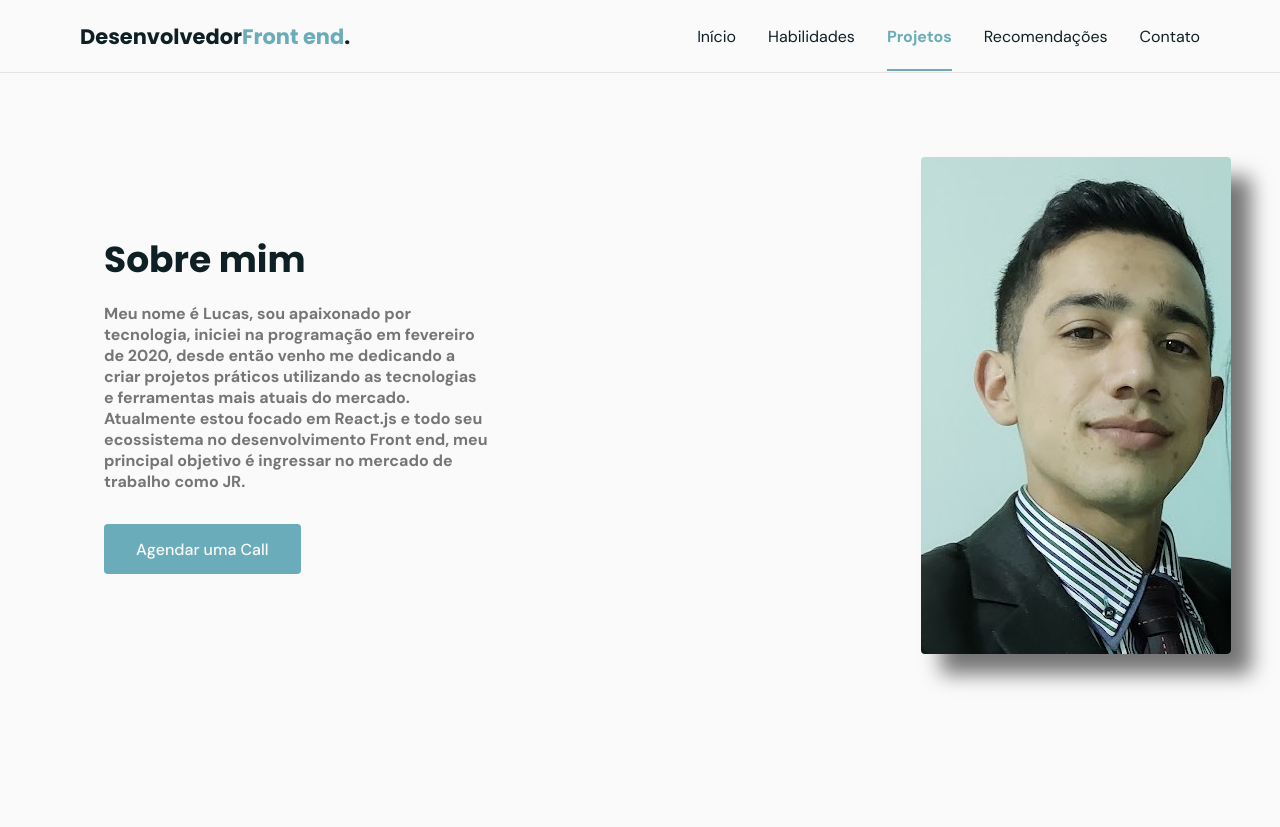
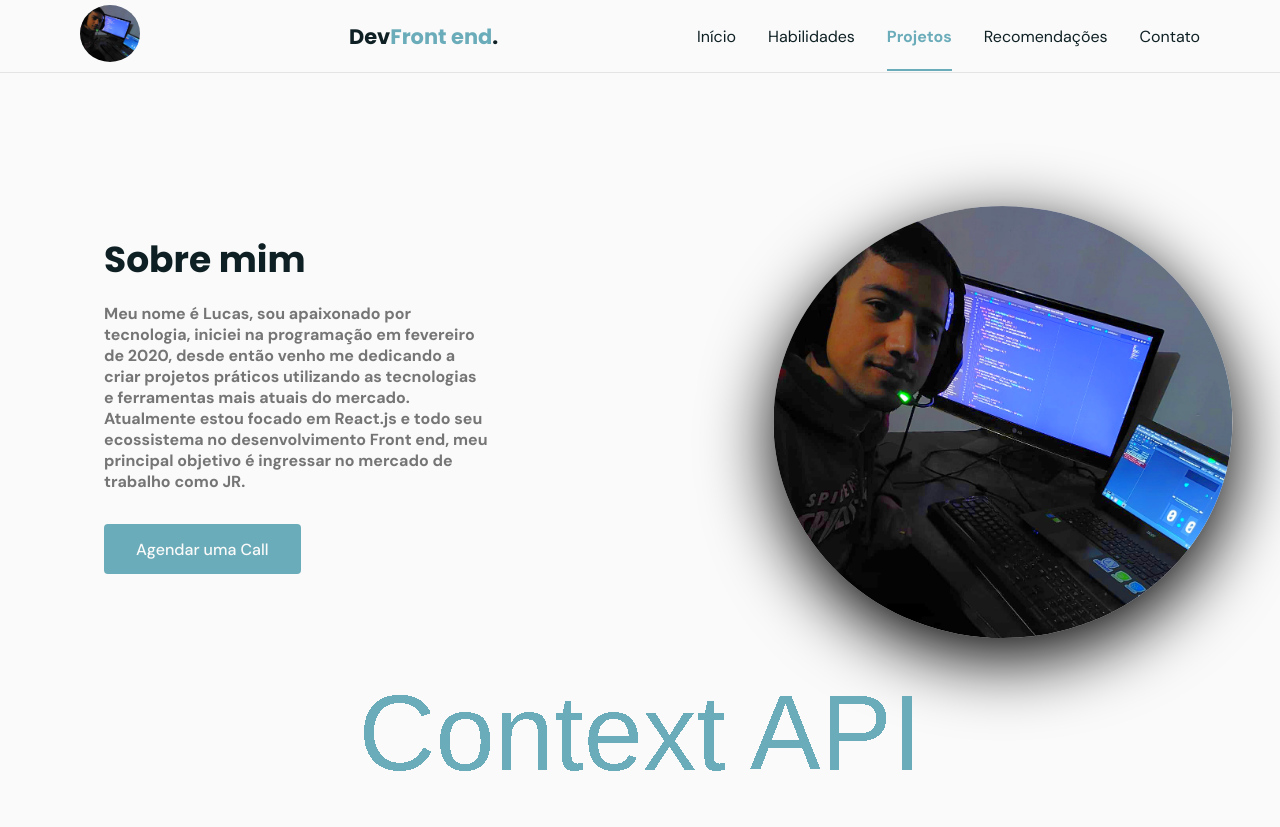
Before and after one commit to lucasrodrigues03/My-portfolio, a plain HTML site: page index.html in a window 1280 px wide. Shown: the top 827 px of the page. Drawn offline with nearby package versions, Linux system fonts and the light colour scheme; files whose address does not match are found by name.

Commit message:
modified-home

```diff
--- a/index.html
+++ b/index.html
@@ -4,7 +4,8 @@
     <!-- PAGE INFO -->
     <meta charset="UTF-8" />
     <meta name="viewport" content="width=device-width, initial-scale=1.0" />
-    <title>Meu portifólio</title>
+    <link rel="icon" type="image/x-icon" href="/assets/Images/hacker.png" />
+    <title>Portifólio Lucas Rodrigues</title>
 
     <!-- Icones -->
     <link rel="stylesheet" href="assets/fonts/style.css" />
@@ -28,7 +29,12 @@
   <body>
     <header id="header">
       <nav class="container">
-        <a class="logo" href="#">Desenvolvedor<span>Front end</span>.</a>
+        <a
+          href="https://www.linkedin.com/in/lucas-rodrigues-988758208/"
+          target="_blank"
+          ><img src="./assets/Images/avatar.png" alt=""
+        /></a>
+        <a class="logo" href="#">Dev<span>Front end</span>.</a>
         <!-- menu -->
         <div class="menu">
           <ul class="grid">
@@ -39,6 +45,7 @@
             <li><a class="title" href="#contact">Contato</a></li>
           </ul>
         </div>
+
         <!-- /menu -->
         <div class="toggle icon-menu"></div>
         <div class="toggle icon-close"></div>
@@ -50,8 +57,9 @@
       <section class="section" id="home">
         <div class="container grid">
           <div class="image">
-            <img class="avatar" src="assets/Images/Avatar.jpg" alt="" />
+            <img class="avatar" src="assets/Images/avatar.png" alt="" />
           </div>
+
           <div class="text">
             <h2 class="title">Sobre mim</h2>
             <p>
@@ -69,6 +77,26 @@
               >Agendar uma Call</a
             >
           </div>
+        </div>
+        <div id="container">
+          <span id="text1"></span>
+          <span id="text2"></span>
+        </div>
+        <div class="animation">
+          <svg id="filters">
+            <defs>
+              <filter id="threshold">
+                <feColorMatrix
+                  in="SourceGraphic"
+                  type="matrix"
+                  values="1 0 0 0 0
+                        0 1 0 0 0
+                        0 0 1 0 0
+                        0 0 0 255 -140"
+                />
+              </filter>
+            </defs>
+          </svg>
         </div>
       </section>
 
--- a/script.js
+++ b/script.js
@@ -1,64 +1,64 @@
 /*  Abre e fecha o menu quando clicar no icone HAMBURGER*/
 
-const nav = document.querySelector('#header nav')
-const toggle = document.querySelectorAll('nav .toggle')
+const nav = document.querySelector("#header nav");
+const toggle = document.querySelectorAll("nav .toggle");
 
 for (const element of toggle) {
-  element.addEventListener('click', function () {
-    nav.classList.toggle('show')
-  })
+  element.addEventListener("click", function () {
+    nav.classList.toggle("show");
+  });
 }
 /*quando clicar em um item do menu , esconder o menu */
 
-const links = document.querySelectorAll('nav ul li a')
+const links = document.querySelectorAll("nav ul li a");
 
 for (const link of links) {
-  link.addEventListener('click', function () {
-    nav.classList.remove('show')
-  })
+  link.addEventListener("click", function () {
+    nav.classList.remove("show");
+  });
 }
 
 /* mudar o header da página quando der scroll */
 
-const header = document.querySelector('#header')
-const navHeight = header.offsetHeight
+const header = document.querySelector("#header");
+const navHeight = header.offsetHeight;
 function changeHeaderWhenScroll() {
   if (window.scrollY >= navHeight) {
     // scroll é maior que a altura do header
-    header.classList.add('scroll')
+    header.classList.add("scroll");
   } else {
     // menor que a altura do header
-    header.classList.remove('scroll')
+    header.classList.remove("scroll");
   }
 }
 
 /* Testimonials carousel slider swiper */
 
-const swiper = new Swiper('.testimonials', {
+const swiper = new Swiper(".testimonials", {
   keyboard: true,
   mousewheel: true,
   navigation: {
-    nextEl: '.swiper-button-next',
-    prevEl: '.swiper-button-prev'
+    nextEl: ".swiper-button-next",
+    prevEl: ".swiper-button-prev",
   },
   pagination: {
-    el: '.swiper-pagination'
+    el: ".swiper-pagination",
   },
   breakpoints: {
     767: {
       slidesPerView: 2,
-      setWrapperSize: true
-    }
-  }
-})
+      setWrapperSize: true,
+    },
+  },
+});
 
 /* ScrollReveal: Mostrar elementos quando der scroll na página */
 const scrollReveal = ScrollReveal({
-  origin: 'top',
-  distance: '30px',
+  origin: "top",
+  distance: "30px",
   duration: 700,
-  reset: true
-})
+  reset: true,
+});
 
 scrollReveal.reveal(
   `#home .image, #home .text,
@@ -69,47 +69,136 @@ scrollReveal.reveal(
   footer .brand, footer .social
   `,
   { interval: 100 }
-)
+);
 
 /* Botão voltar para o topo */
-const backToTopButton = document.querySelector('.back-to-top')
+const backToTopButton = document.querySelector(".back-to-top");
 
 function backToTop() {
   if (window.scrollY >= 700) {
-    backToTopButton.classList.add('show')
+    backToTopButton.classList.add("show");
   } else {
-    backToTopButton.classList.remove('show')
+    backToTopButton.classList.remove("show");
   }
 }
 
 /* Menu ativo conforme a seção visível na página */
-const sections = document.querySelectorAll('main section[id]')
+const sections = document.querySelectorAll("main section[id]");
 function activateMenuAtCurrentSection() {
-  const checkpoint = window.pageYOffset + (window.innerHeight / 8) * 4
+  const checkpoint = window.pageYOffset + (window.innerHeight / 8) * 4;
 
   for (const section of sections) {
-    const sectionTop = section.offsetTop
-    const sectionHeight = section.offsetHeight
-    const sectionId = section.getAttribute('id')
+    const sectionTop = section.offsetTop;
+    const sectionHeight = section.offsetHeight;
+    const sectionId = section.getAttribute("id");
 
-    const checkpointStart = checkpoint >= sectionTop
-    const checkpointEnd = checkpoint <= sectionTop + sectionHeight
+    const checkpointStart = checkpoint >= sectionTop;
+    const checkpointEnd = checkpoint <= sectionTop + sectionHeight;
 
     if (checkpointStart && checkpointEnd) {
       document
-        .querySelector('nav ul li a[href*=' + sectionId + ']')
-        .classList.add('active')
+        .querySelector("nav ul li a[href*=" + sectionId + "]")
+        .classList.add("active");
     } else {
       document
-        .querySelector('nav ul li a[href*=' + sectionId + ']')
-        .classList.remove('active')
+        .querySelector("nav ul li a[href*=" + sectionId + "]")
+        .classList.remove("active");
     }
   }
 }
 
 /* When Scroll */
-window.addEventListener('scroll', function () {
-  changeHeaderWhenScroll()
-  backToTop()
-  activateMenuAtCurrentSection()
-})
+window.addEventListener("scroll", function () {
+  changeHeaderWhenScroll();
+  backToTop();
+  activateMenuAtCurrentSection();
+});
+
+/* Animation*/
+const elts = {
+  text1: document.getElementById("text1"),
+  text2: document.getElementById("text2"),
+};
+
+const texts = [
+  "HTML",
+  "CSS",
+  "React.js",
+  "TypeScript",
+  "JavaScript",
+  "Context API",
+  "Next.js",
+  "Node.js",
+  "Styled-components",
+  "Front-end",
+];
+
+const morphTime = 1;
+const cooldownTime = 0.25;
+
+let textIndex = texts.length - 1;
+let time = new Date();
+let morph = 0;
+let cooldown = cooldownTime;
+
+elts.text1.textContent = texts[textIndex % texts.length];
+elts.text2.textContent = texts[(textIndex + 1) % texts.length];
+
+function doMorph() {
+  morph -= cooldown;
+  cooldown = 0;
+
+  let fraction = morph / morphTime;
+
+  if (fraction > 1) {
+    cooldown = cooldownTime;
+    fraction = 1;
+  }
+
+  setMorph(fraction);
+}
+
+function setMorph(fraction) {
+  elts.text2.style.filter = `blur(${Math.min(8 / fraction - 8, 100)}px)`;
+  elts.text2.style.opacity = `${Math.pow(fraction, 0.4) * 100}%`;
+
+  fraction = 1 - fraction;
+  elts.text1.style.filter = `blur(${Math.min(8 / fraction - 8, 100)}px)`;
+  elts.text1.style.opacity = `${Math.pow(fraction, 0.4) * 100}%`;
+
+  elts.text1.textContent = texts[textIndex % texts.length];
+  elts.text2.textContent = texts[(textIndex + 1) % texts.length];
+}
+
+function doCooldown() {
+  morph = 0;
+
+  elts.text2.style.filter = "";
+  elts.text2.style.opacity = "100%";
+
+  elts.text1.style.filter = "";
+  elts.text1.style.opacity = "0%";
+}
+
+function animate() {
+  requestAnimationFrame(animate);
+
+  let newTime = new Date();
+  let shouldIncrementIndex = cooldown > 0;
+  let dt = (newTime - time) / 1000;
+  time = newTime;
+
+  cooldown -= dt;
+
+  if (cooldown <= 0) {
+    if (shouldIncrementIndex) {
+      textIndex++;
+    }
+
+    doMorph();
+  } else {
+    doCooldown();
+  }
+}
+
+animate();
--- a/style.css
+++ b/style.css
@@ -37,8 +37,8 @@ img {
   --title-font-size: 1.875rem;
   --subtitle-font-size: 1rem;
 
-  --title-font: 'Poppins', sans-serif;
-  --body-font: 'DM Sans', sans-serif;
+  --title-font: "Poppins", sans-serif;
+  --body-font: "DM Sans", sans-serif;
 }
 
 /*===  BASE ============================ */
@@ -98,13 +98,6 @@ body {
 .container {
   margin-left: 1.5rem;
   margin-right: 1.5rem;
-}
-.avatar {
-  width: 50%;
-  box-shadow: 20px 20px 20px;
-  bottom: 10%;
-  left: 25%;
-
 }
 
 .grid {
@@ -172,6 +165,12 @@ nav {
   width: 100%;
 }
 
+nav img {
+  width: 50px;
+  border-radius: 50%;
+  margin-right: 10px;
+}
+
 nav ul li {
   text-align: center;
 }
@@ -187,7 +186,7 @@ nav ul li a.active {
 }
 
 nav ul li a::after {
-  content: '';
+  content: "";
   width: 0%;
   height: 2px;
   background: var(--base-color);
@@ -266,6 +265,7 @@ nav.show div.icon-close {
 }
 
 /*====  HOME ============================ */
+
 #home {
   overflow: hidden;
 }
@@ -274,9 +274,13 @@ nav.show div.icon-close {
   margin: 0;
 }
 
-#home .image img {
+#home .image .avatar {
+  width: 100%;
+  left: 50%;
+  border-radius: 50%;
+  transform: translate(-50%, -6%);
   position: relative;
-  right: 2.93rem;
+  box-shadow: 1px 20px 70px black;
 }
 
 #home .image img,
@@ -296,6 +300,34 @@ nav.show div.icon-close {
 
 #home .text p {
   margin-bottom: 2rem;
+}
+
+/* /*==== ANIMATION  ===========================/* */
+
+@import url("https://fonts.googleapis.com/css?family=Raleway:900&display=swap");
+
+#container {
+  position: absolute;
+  margin-top: 150%;
+  width: 100vw;
+  /* height: 80pt; */
+  top: 60%;
+  color: var(--base-color);
+  filter: url(#threshold) blur(0.6px);
+}
+
+#text1,
+#text2 {
+  position: absolute;
+  width: 100%;
+  display: inline-block;
+
+  font-family: "Raleway", sans-serif;
+  font-size: 30px;
+
+  text-align: center;
+
+  user-select: none;
 }
 
 /*====  ABOUT ============================ */
@@ -339,11 +371,10 @@ nav.show div.icon-close {
   border-radius: 0.25rem 0.25rem 0 0;
   text-align: center;
   transition: filter 0.2s;
-
 }
 
 .card:hover {
-  filter: brightness(0.9)
+  filter: brightness(0.9);
 }
 
 /*====  TESTIMONIALS ============================ */
@@ -541,6 +572,11 @@ footer .social a:hover {
     top: 0;
   }
 
+  nav img {
+    width: 60px;
+    gap: 1rem;
+  }
+
   nav .menu ul {
     display: flex;
     gap: 2rem;
@@ -564,13 +600,33 @@ footer .social a:hover {
   main {
     margin-top: var(--header-height);
   }
+  /* Animation */
 
-  .avatar {
-    width: 100%;
-    bottom: 15%;
-    left: 10%;
+  @import url("https://fonts.googleapis.com/css?family=Raleway:900&display=swap");
+
+  #container {
+    position: absolute;
+    margin-top: 15%;
+    width: 100vw;
+    /* height: 80pt; */
+    top: 60%;
+    color: var(--base-color);
+    filter: url(#threshold) blur(0.6px);
   }
 
+  #text1,
+  #text2 {
+    position: absolute;
+    width: 100%;
+    display: inline-block;
+
+    font-family: "Raleway", sans-serif;
+    font-size: 80pt;
+
+    text-align: center;
+
+    user-select: none;
+  }
 
   /* home */
   #home .container {
@@ -581,6 +637,12 @@ footer .social a:hover {
 
   #home .image {
     order: 1;
+  }
+
+  #home .image .avatar {
+    border-radius: 50%;
+    width: 70%;
+    left: 70%;
   }
 
   #home .text {
```
Also changed, not shown: animate.html (added, +14 -0 lines), assets/Images/avatar.png (added), assets/Images/hacker.gif (added), assets/Images/hacker.png (added).
